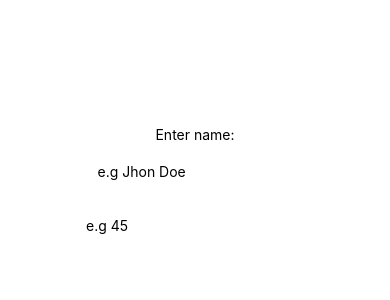
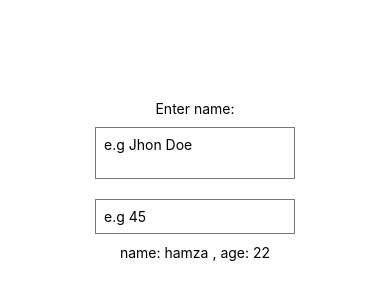
Before and after one commit to hamzajaa/myproject, a React Native app: screen / in a window 390 px wide. Shown: the part 242-542 px from the top of the page. Built offline with nearby package versions, Linux system fonts and the light colour scheme.

Commit message:
change 3.1

```diff
--- a/App.js
+++ b/App.js
@@ -22,6 +22,8 @@ export default function App() {
       placeholder='e.g 45'
       onChangeText={(val) => setAge(val)}
       />
+
+      <Text>name: {name} , age: {age}</Text>
     </View>
   );
 }
@@ -34,6 +36,10 @@ const styles = StyleSheet.create({ // object : key value
     justifyContent: 'center',
   },
   input: {
-    marginTop: 20,
+    borderWidth: 1,
+    borderColor: '#777',
+    padding: 8,
+    margin: 10,
+    width: 200
   }
 });
```
